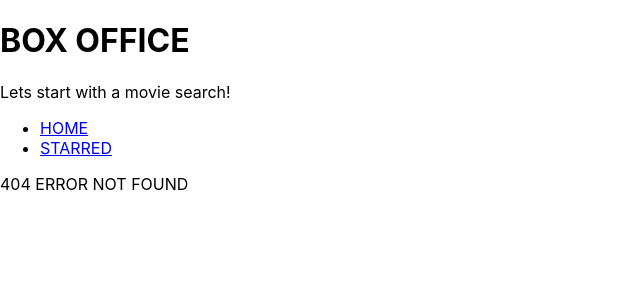
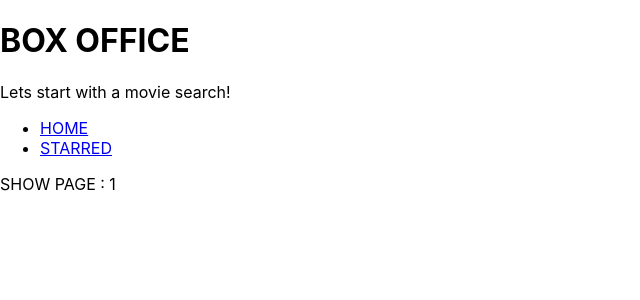
Before and after one commit to TanviNaik13/box-office, a React (Create React App) app: page /show/1 in a window 1280 px wide. Before the commit this address had no page. Shown: the top 300 px of the page, without its empty margins (0-640 px from the left). Built offline with nearby package versions, Linux system fonts and the light colour scheme.

Commit message:
created dynamic show pages

```diff
--- a/src/App.jsx
+++ b/src/App.jsx
@@ -2,7 +2,7 @@
 import Home from './pages/Home';
 import Starred from './pages/Starred';
 import MainLayout from './components/MainLayout';
-
+import Show from './pages/Show';
 function App() {
   return (
     <>
@@ -11,6 +11,8 @@
           <Route element={<MainLayout />}>
             <Route path="/" element={<Home />} />
             <Route path="/starred" element={<Starred />} />
+
+            <Route path="/show/:showId" element={<Show />} />
             <Route path="*" element={<div>404 ERROR NOT FOUND</div>} />
           </Route>
 
--- a/src/components/shows/ShowsCard.jsx
+++ b/src/components/shows/ShowsCard.jsx
@@ -12,7 +12,7 @@
       <h1>{name}</h1>
       <p>{summaryStripped}</p>
       <div>
-        <Link to="/">Read more</Link>
+        <Link to={`/show/${id}`}>Read more</Link>
         <button type="button">Star Me</button>
       </div>
     </div>
--- /dev/null
+++ b/src/pages/Show.jsx
@@ -0,0 +1,7 @@
+import { useParams } from 'react-router-dom';
+const Show = () => {
+  const { showId } = useParams();
+  return <div>SHOW PAGE : {showId}</div>;
+};
+
+export default Show;
```
